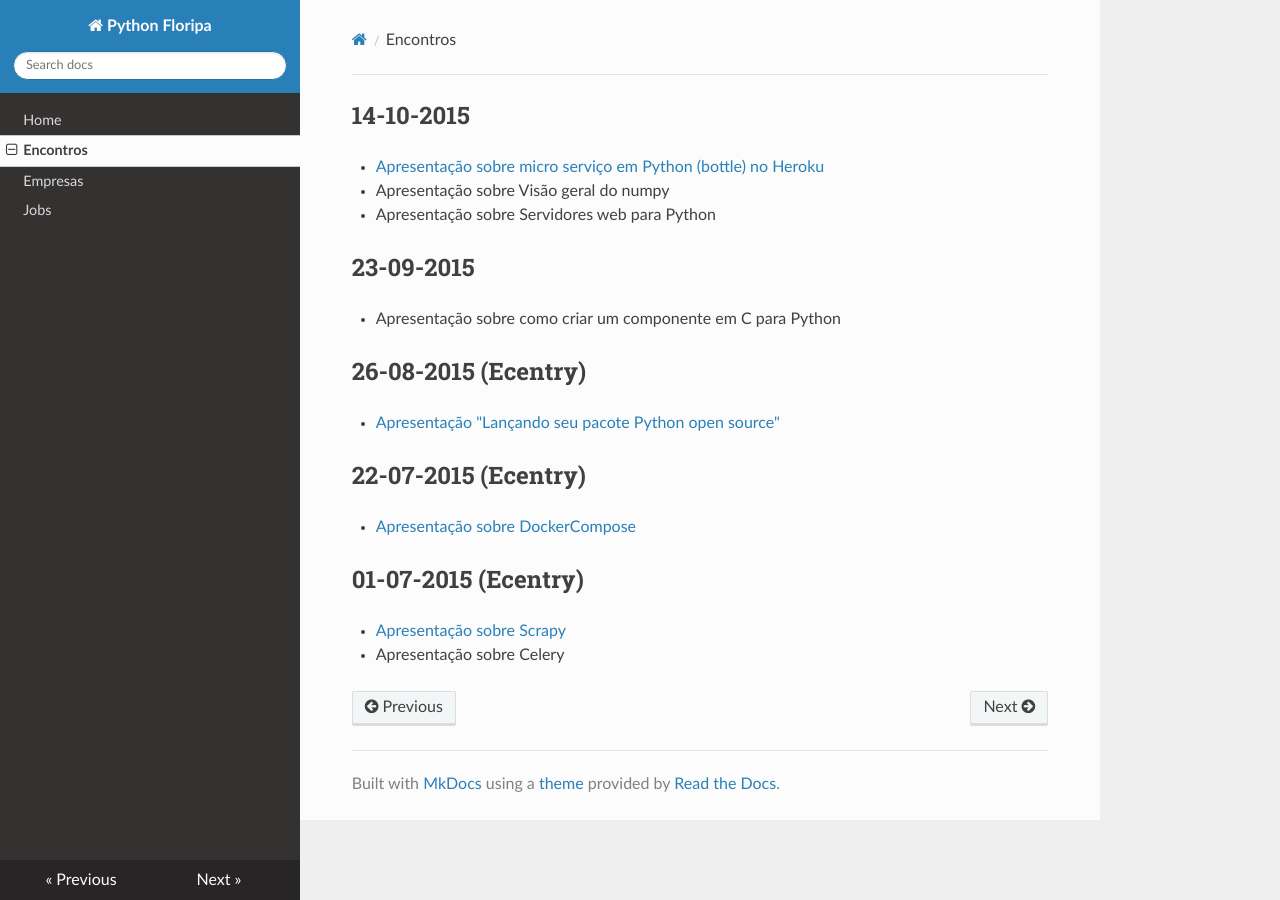
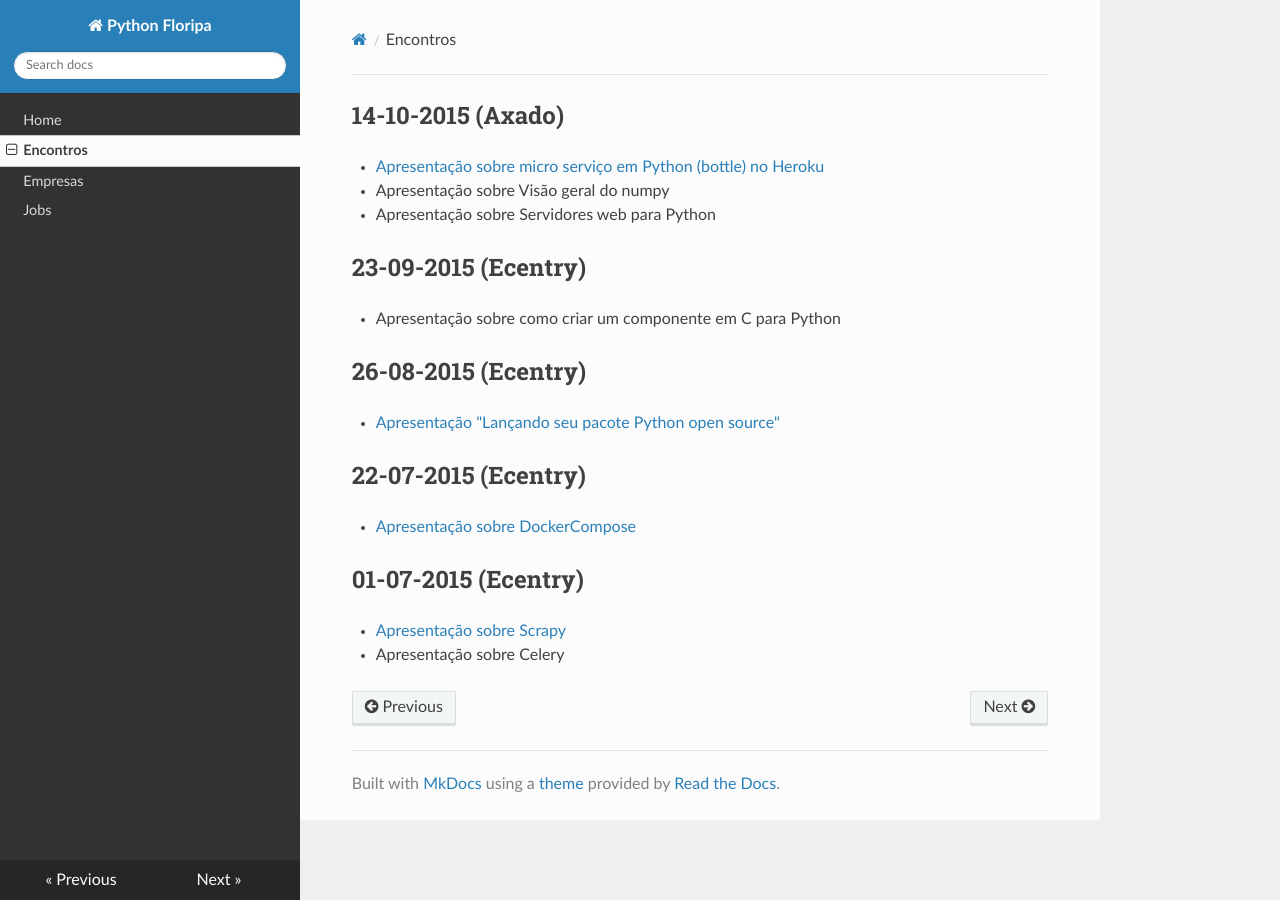
Before and after one commit to PythonFloripa/pythonfloripa.github.io, an MkDocs documentation site: the page built from docs/encontros.md, in a window 1280 px wide. Built offline with MkDocs 1.6.1, drawn with Linux system fonts in a browser that asks for light colours; nearby versions of some CDN libraries; old or Windows-style settings are respelled for this version of MkDocs.

Commit message:
update local

```diff
--- a/docs/encontros.md
+++ b/docs/encontros.md
@@ -1,10 +1,10 @@
-## 14-10-2015
+## 14-10-2015 (Axado)
 
 * [Apresentação sobre micro serviço em Python (bottle) no Heroku](http://www.slideshare.net/MarcioMarchini/01bping)
 * Apresentação sobre Visão geral do numpy
 * Apresentação sobre Servidores web para Python
 
-## 23-09-2015
+## 23-09-2015 (Ecentry)
 
 * Apresentação sobre como criar um componente em C para Python
 
```
